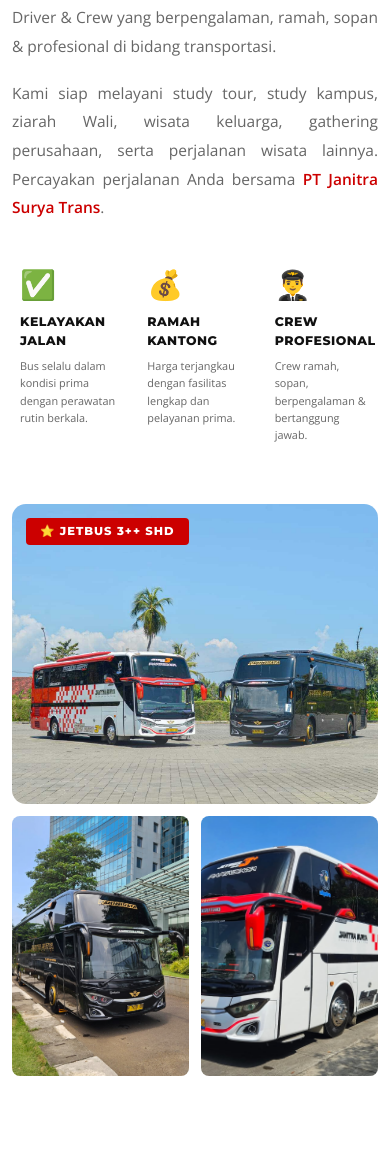
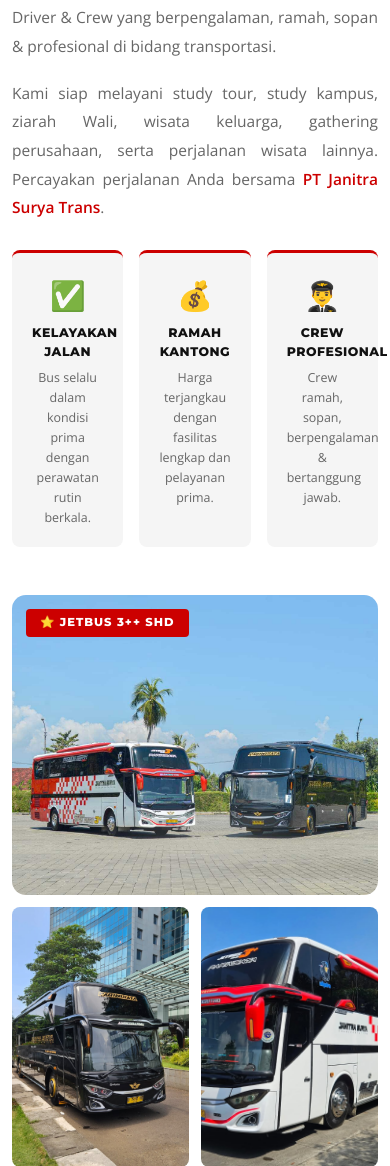
Before and after one commit to l200240164-galihwikuu/janitra_trans, a PHP site: page / in a window 390 px wide. Shown: the part 1315-2481 px from the top of the page. Run offline with PHP 8.4, Linux system fonts and the light colour scheme.

Commit message:
Refactor keunggulan cards by removing CSS classes and applying inline styles for improved layout and consistency

```diff
--- a/assets/css/style.css
+++ b/assets/css/style.css
@@ -1195,20 +1195,6 @@ img { max-width: 100%; }
     .hero-btn-group{flex-direction:column}
     .btn-merah-putih,.btn-outline-putih{justify-content:center}
 
-    .keunggulan-card {
-        padding: 12px 8px !important;
-    }
-
-    .keunggulan-card p {
-        font-size: 0.68rem !important;
-    }
-    .keunggulan-card div[style*="font-size:1.8 rem"] {
-        font-size: 1.3rem !important;
-        margin-bottom: 4px !important;
-    }
-    .keunggulan-card div[style*="font-size0.78rem"] {
-        font-size: 0.62rem !important;
-    }
 }
 
 
--- a/index.php
+++ b/index.php
@@ -99,21 +99,21 @@ include 'includes/header.php';
                 <div class="row g-3">
 
                     <div class="col-4 col-md-4 fade-in">
-                        <div class="keunggulan-card">
+                        <div style="background:var(--abu);border-radius:var(--radius-sm);padding:20px;text-align:center;border-top:3px solid var(--merah); height:100%;align-items:justify;">
                             <div style="font-size:1.8rem;margin-bottom:8px;">✅</div>
                             <div style="font-family:'Montserrat',sans-serif;font-weight:800;font-size:0.78rem;text-transform:uppercase;letter-spacing:0.5px;color:var(--hitam);margin-bottom:6px;">Kelayakan Jalan</div>
                             <p style="font-size:0.78rem;color:var(--abu-teks);margin:0;line-height:1.6;">Bus selalu dalam kondisi prima dengan perawatan rutin berkala.</p>
                         </div>
                     </div>
                     <div class="col-4 col-md-4 fade-in" data-delay="80">
-                        <div class="keunggulan-card">
+                        <div style="background:var(--abu);border-radius:var(--radius-sm);padding:20px;text-align:center;border-top:3px solid var(--merah); height:100%;align-items: justify;">
                             <div style="font-size:1.8rem;margin-bottom:8px;">💰</div>
                             <div style="font-family:'Montserrat',sans-serif;font-weight:800;font-size:0.78rem;text-transform:uppercase;letter-spacing:0.5px;color:var(--hitam);margin-bottom:6px;">Ramah Kantong</div>
                             <p style="font-size:0.78rem;color:var(--abu-teks);margin:0;line-height:1.6;">Harga terjangkau dengan fasilitas lengkap dan pelayanan prima.</p>
                         </div>
                     </div>
                     <div class="col-4 col-md-4 fade-in" data-delay="160">
-                        <div class="keunggulan-card">
+                        <div style="background:var(--abu);border-radius:var(--radius-sm);padding:20px;text-align:center;border-top:3px solid var(--merah); height:100%;align-items: justify;">
                             <div style="font-size:1.8rem;margin-bottom:8px;">👨‍✈️</div>
                             <div style="font-family:'Montserrat',sans-serif;font-weight:800;font-size:0.78rem;text-transform:uppercase;letter-spacing:0.5px;color:var(--hitam);margin-bottom:6px;">Crew Profesional</div>
                             <p style="font-size:0.78rem;color:var(--abu-teks);margin:0;line-height:1.6;">Crew ramah, sopan, berpengalaman & bertanggung jawab.</p>
```
